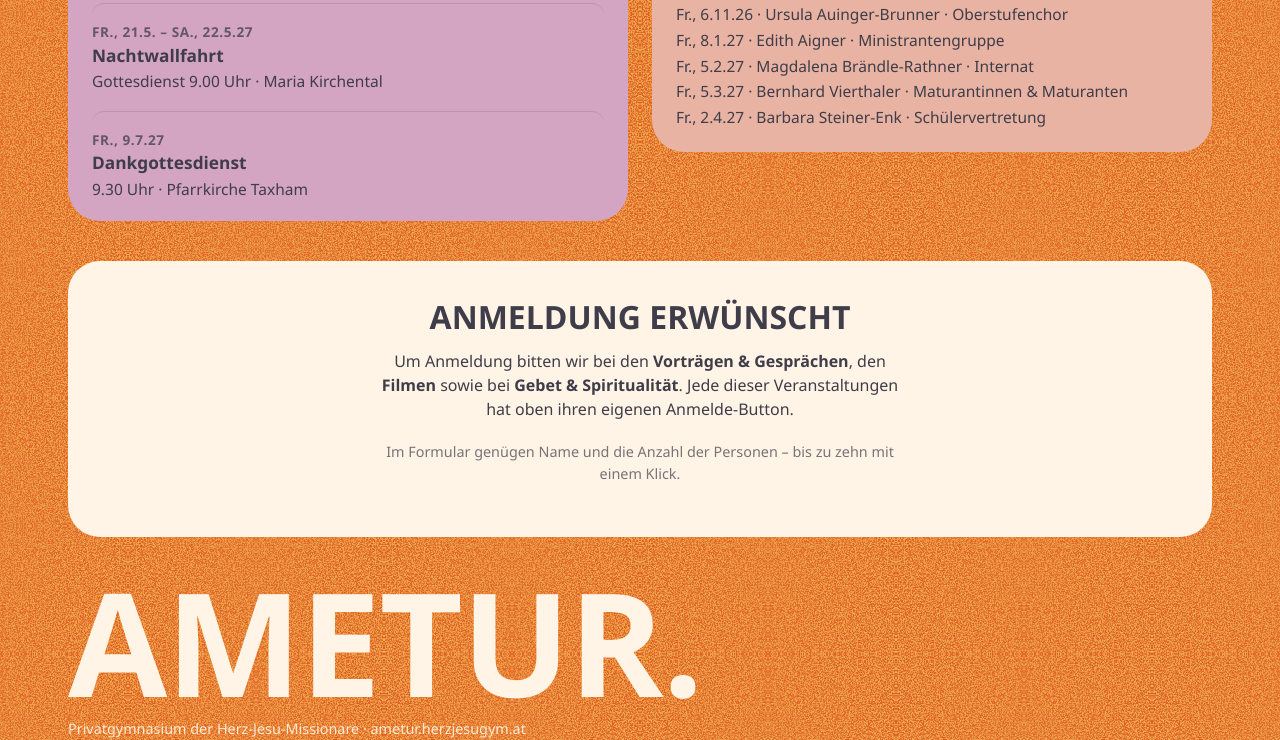
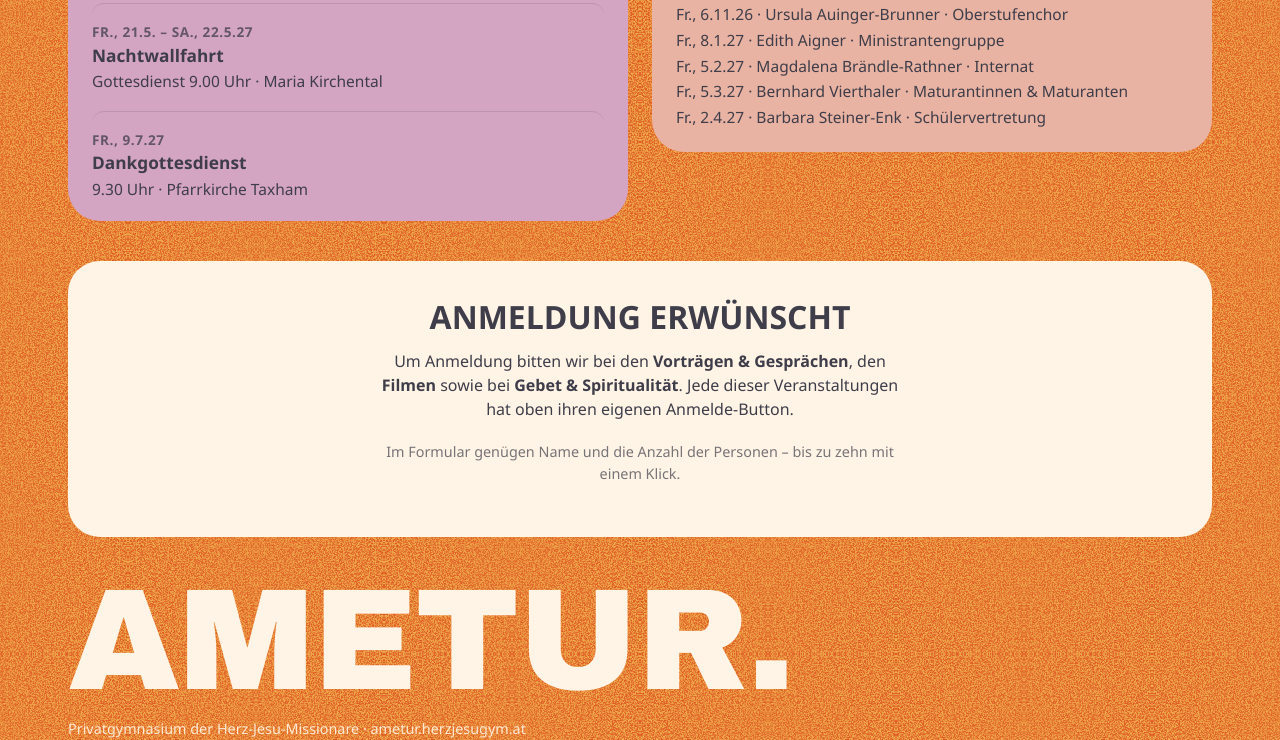
Before and after one commit to Dendak/ametur, a plain HTML site: page index.html in a window 1280 px wide. Shown: the part 3058-3798 px from the top of the page. Drawn offline with Linux system fonts and the light colour scheme.

Commit message:
AMETUR-Schriftzug am Seitenende fetter

```diff
--- a/index.html
+++ b/index.html
@@ -276,8 +276,9 @@
   /* ---------- Fuss ---------- */
   footer { padding: 0 0 3rem; }
   .wordmark {
+    font-family: "Segoe UI Black", "Arial Black", "Segoe UI", system-ui, -apple-system, sans-serif;
     font-size: clamp(3.5rem, 15vw, 9rem);
-    font-weight: 800;
+    font-weight: 900;
     color: var(--paper);
     letter-spacing: -0.01em;
     line-height: 0.9;
```
